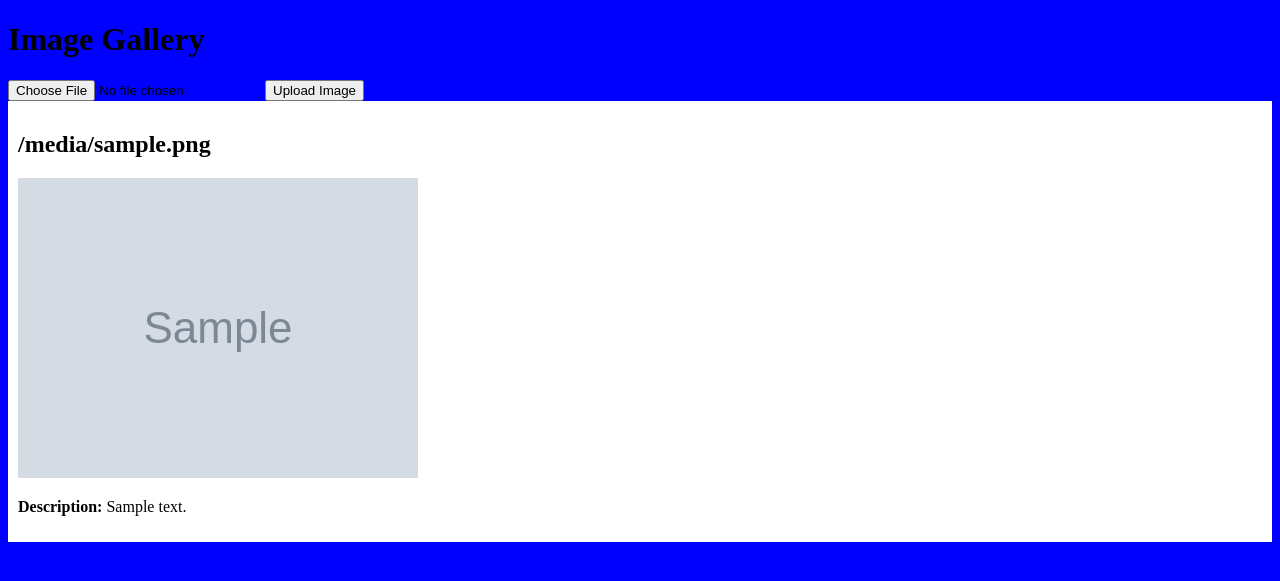
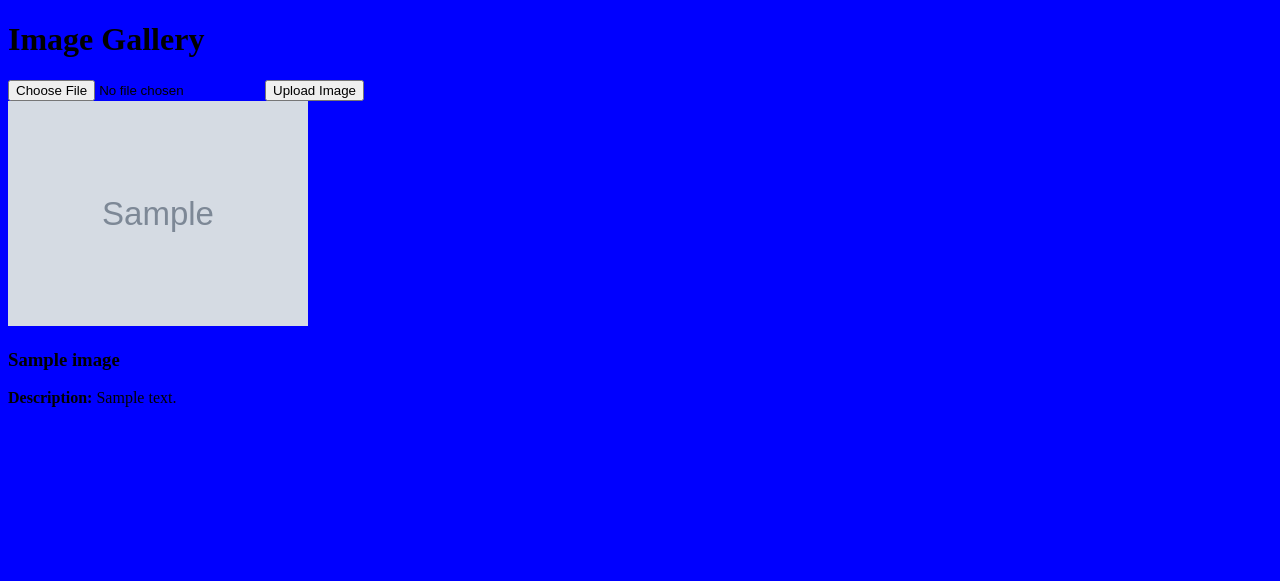
Before and after one commit to nihaanth/Project2---cloud-native-developenment, a Flask app: template templates/index.html in a window 1280 px wide. Shown: the top 581 px of the page. Run offline with Flask 3, Linux system fonts and the light colour scheme; the template is opened without the code that fills it: most values are stand-ins (such as "Sample title", 1, 10 or a date in 2020); grey boxes marked "Sample" are stand-in pictures.

Commit message:
Update index.html

```diff
--- a/templates/index.html
+++ b/templates/index.html
@@ -16,12 +16,10 @@
 
     <div class="image-list">
         {% for image in image_data %}
-        <div class="image-item" style="margin-bottom: 30px; background-color: white; padding: 10px;">
-            <h2>{{ image.filename }}</h2>
-            <img src="{{ url_for('view_image', imagename=image.filename) }}" alt="{{ image.filename }}" style="max-width: 400px;">
-            <div>
-                <p><strong>Description:</strong> {{ image.description }}</p>
-            </div>
+        <div class="image-item">
+            <img src="{{ url_for('view_image', imagename=image.filename) }}" alt="{{ image.filename }}" style="max-width: 300px;">
+            <h3>{{ image.title }}</h3>
+            <p><strong>Description:</strong> {{ image.description }}</p>
         </div>
         {% endfor %}
     </div>
```
